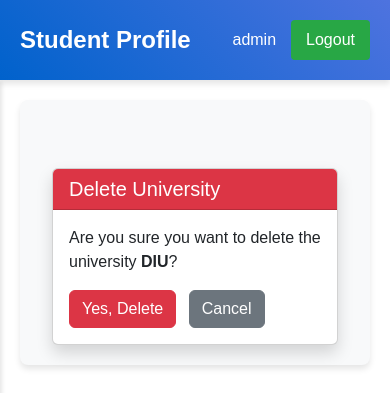
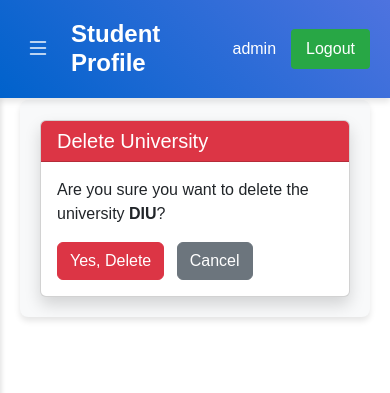
Before and after one commit to shamim90123/django-ai-practice, a Django app: page /university/2/delete/ in a window 390 px wide. Shown: the top 393 px of the page. Run offline with Django 5.2, Linux system fonts and the light colour scheme; a user stored in the database is signed in; data comes from the database, SQL or seed files in the repository.

Commit message:
design updated

```diff
--- a/profiles/templates/base.html
+++ b/profiles/templates/base.html
@@ -46,10 +46,25 @@
             width: 100%;
         }
 
+        .header-left {
+            display: flex;
+            align-items: center;
+        }
+
         .header-left h1 {
             margin: 0;
             font-size: 1.5rem;
             font-weight: bold;
+        }
+
+        .menu-toggle {
+            display: none;
+            font-size: 24px;
+            background: none;
+            border: none;
+            color: white;
+            cursor: pointer;
+            margin-right: 15px;
         }
 
         .header-right {
@@ -132,6 +147,10 @@
 
         /* Media Queries for responsiveness */
         @media (max-width: 768px) {
+            .menu-toggle {
+                display: block;
+            }
+
             .sidebar {
                 transform: translateX(-250px);
             }
@@ -145,38 +164,6 @@
                 width: 100%;
                 margin-top: 80px;
             }
-
-            .menu-toggle {
-                display: block;
-                cursor: pointer;
-                position: absolute;
-                left: 50%;
-                transform: translateX(-50%);
-                background-color: transparent;
-                border: none;
-                font-size: 30px;
-                color: #007bff;
-                z-index: 200;
-            }
-
-            .sidebar ul {
-                padding-top: 50px;
-            }
-        }
-
-        /* Desktop specific adjustments */
-        @media (min-width: 769px) {
-            .menu-toggle {
-                display: none;
-            }
-
-            .header-right {
-                justify-content: flex-end;
-            }
-
-            .content-wrapper {
-                margin-left: 250px;
-            }
         }
     </style>
 </head>
@@ -186,6 +173,9 @@
         <!-- Fixed Header -->
         <header class="header">
             <div class="header-left">
+                <button class="menu-toggle" id="menuToggle">
+                    <i class="bi bi-list"></i>
+                </button>
                 <h1>Student Profile</h1>
             </div>
             <div class="header-right">
@@ -198,7 +188,7 @@
         <div class="sidebar" id="sidebar">
             <ul>
                 <li><a href="{% url 'home' %}"><i class="bi bi-house-door"></i> Home</a></li>
-                <li><a href="{% url 'university_list' %}"><i class="bi bi-university"></i> University List</a></li>
+                <li><a href="{% url 'university_list' %}"><i class="bi bi-book"></i> University List</a></li>
                 <li><a href="{% url 'about' %}"><i class="bi bi-info-circle"></i> About</a></li>
                 <li><a href="/admin/"><i class="bi bi-person-lock"></i> Super Admin</a></li>
             </ul>
@@ -217,11 +207,9 @@
     <script>
         const menuToggle = document.getElementById('menuToggle');
         const sidebar = document.getElementById('sidebar');
-        const contentWrapper = document.querySelector('.content-wrapper');
 
         menuToggle.addEventListener('click', () => {
             sidebar.classList.toggle('open');
-            contentWrapper.classList.toggle('shifted');
         });
     </script>
 
--- a/profiles/templates/profiles/university/university_confirm_delete.html
+++ b/profiles/templates/profiles/university/university_confirm_delete.html
@@ -1,7 +1,7 @@
 {% extends 'base.html' %}
 
 {% block content %}
-<div class="container mt-5">
+<div>
     <div class="card shadow">
         <div class="card-header bg-danger text-white">
             <h5 class="mb-0">Delete University</h5>
--- a/profiles/templates/profiles/university/university_form.html
+++ b/profiles/templates/profiles/university/university_form.html
@@ -1,7 +1,7 @@
 {% extends 'base.html' %}
 
 {% block content %}
-<div class="container mt-5">
+<div>
     <div class="card shadow">
         <div class="card-header bg-primary text-white">
             <h5 class="mb-0">Add New University</h5>
--- a/profiles/templates/profiles/university/university_list.html
+++ b/profiles/templates/profiles/university/university_list.html
@@ -1,7 +1,7 @@
 {% extends 'base.html' %}
 
 {% block content %}
-<div class="container mt-5">
+<div>
     <!-- University Table -->
     <div class="card shadow">
         <div class="card-header bg-info d-flex justify-content-between align-items-center flex-wrap">
```
